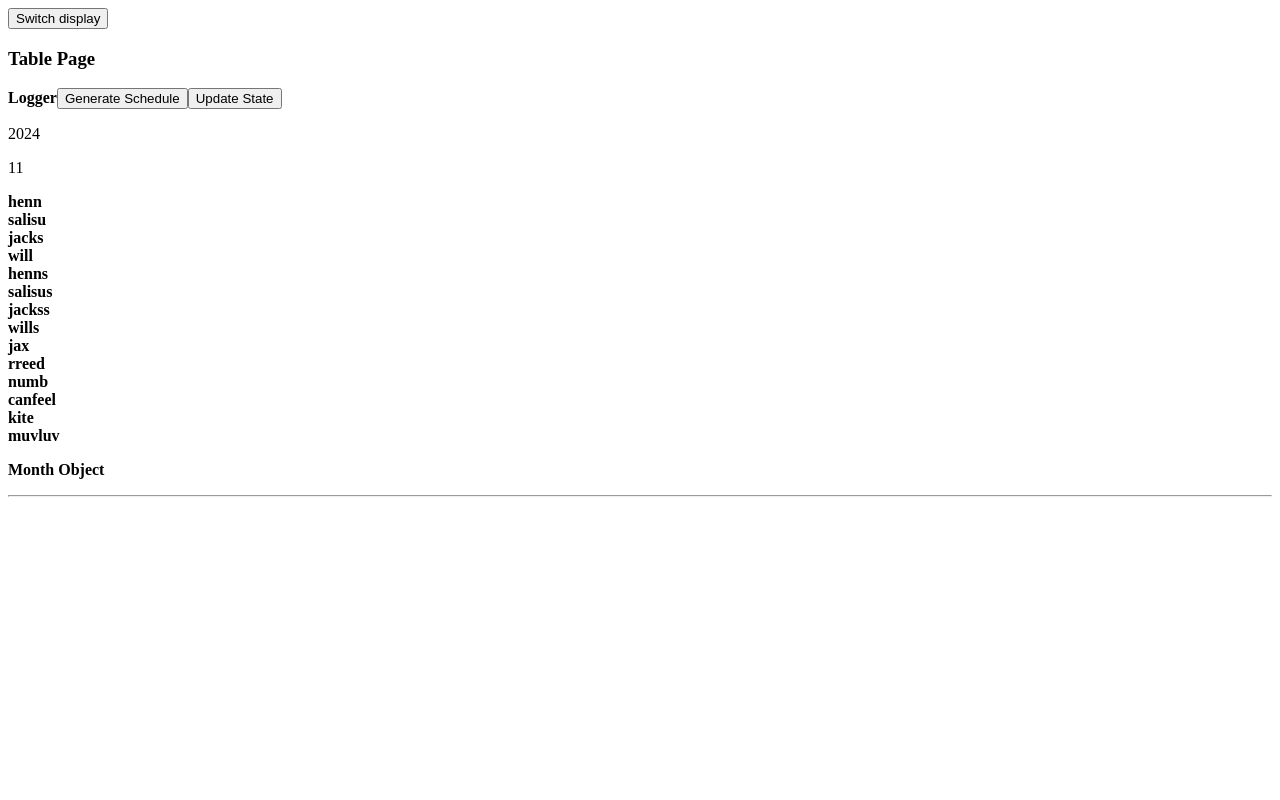
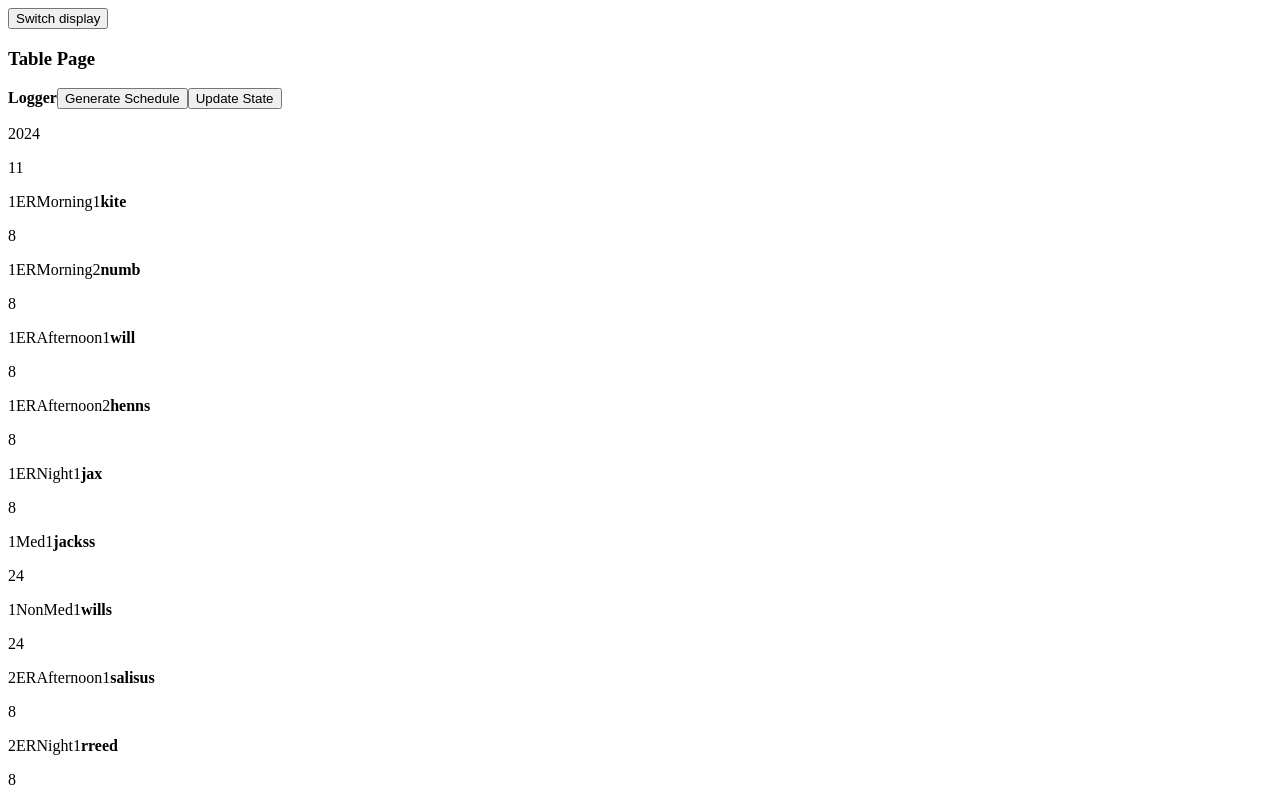
Before and after one commit to Subhavich/doc-sche, a React (Vite) app: page / in a window 1280 px wide. Shown: the top 800 px of the page. Built offline with nearby package versions, Linux system fonts and the light colour scheme.

Commit message:
save initialSchedule into state

```diff
--- a/src/App.jsx
+++ b/src/App.jsx
@@ -37,11 +37,6 @@ function App() {
       {
         name: "salisu",
         color: "blue",
-        slots: [],
-      },
-      {
-        name: "jacks",
-        color: "slategray",
         slots: [],
       },
       {
--- a/src/TablePage.jsx
+++ b/src/TablePage.jsx
@@ -4,7 +4,9 @@ import {
   isAdequateSpacing,
   isOverlapping,
 } from "./utils/slotValidation";
-import { MONTHS, DAYS } from "./utils/static";
+import { MONTHS } from "./utils/static";
+import { useState, useEffect } from "react";
+import { generateMonthArray } from "./utils/rendering";
 
 const createDay = (date) => {
   const isHoliday = ThaiHolidayCalendar.isHoliday(date);
@@ -92,8 +94,8 @@ const addSlot = (doctor, slot, force = false) => {
   }
 
   if (!force) {
-    console.log(leftSlotIndex);
-    console.log(doctor.slots[leftSlotIndex], slot);
+    // console.log(leftSlotIndex);
+    // console.log(doctor.slots[leftSlotIndex], slot);
     if (
       (leftSlotIndex >= 0 &&
         isERConsecutive(doctor.slots[leftSlotIndex], slot)) ||
@@ -111,9 +113,8 @@ const addSlot = (doctor, slot, force = false) => {
       throw new Error("Inadequate slot spacing");
     }
   }
-
+  slot.doctor = doctor.name;
   doctor.slots.splice(insertIndex, 0, slot);
-  slot.doctor = doctor.name;
 };
 
 const scheduleSlots = (doctors, slots) => {
@@ -127,11 +128,11 @@ const scheduleSlots = (doctors, slots) => {
         takeSlot = true;
         break;
       } catch (e) {
-        console.log("Error", e);
+        // console.log("Error", e);
       }
     }
     if (!takeSlot) {
-      console.log("Cannot Assign Slot", slot);
+      // console.log("Cannot Assign Slot", slot);
     }
   }
 };
@@ -143,10 +144,32 @@ export default function TablePage({ config, doctors }) {
   );
 
   // const flatMappedSlots = monthArray.flatMap((ele) => ele.slots);
-
   const allSlots = monthArray.flatMap((ele) =>
     ele.slots.map((slot) => ({ ...slot, doctor: undefined }))
   );
+
+  const [initialSchedule, setInitialSchedule] = useState(null);
+
+  useEffect(() => {
+    scheduleSlots(doctors, allSlots);
+
+    const schedule = {
+      slots: allSlots.map((slot) => ({ ...slot })),
+      doctors: doctors.map((doctor) => ({
+        ...doctor,
+        slots: doctor.slots.map((slot) => ({ ...slot })),
+      })),
+    };
+
+    setInitialSchedule(schedule);
+  }, []);
+  // Generate the schedule synchronously
+
+  if (!initialSchedule) {
+    return <p>Loading...</p>;
+  }
+
+  console.log(initialSchedule);
 
   // Schedule flatmappedslots here
   // Write an operation to map doctors to slot and slots to doctors
@@ -156,13 +179,7 @@ export default function TablePage({ config, doctors }) {
       <h3>Table Page</h3>
       <p>
         <b>Logger</b>
-        <button
-          onClick={() => {
-            scheduleSlots(doctors, allSlots);
-          }}
-        >
-          Generate Schedule
-        </button>
+        <button>Generate Schedule</button>
         <button>Update State</button>
       </p>
       <div>
@@ -170,11 +187,25 @@ export default function TablePage({ config, doctors }) {
         <p>{config.scheduleStart.month}</p>
 
         <div>
+          {initialSchedule.slots.map((slot) => {
+            console.log(slot);
+            return (
+              <div>
+                <span>{slot.id}</span>
+                <b>{slot.doctor}</b>
+                <p>{slot.duration}</p>
+              </div>
+            );
+          })}
+        </div>
+        <div>
           {config.doctors.map((doctor, ind) => (
             <div key={ind}>
               <b>{doctor.name}</b>
               {doctor.slots.map((slot) => (
-                <p>{slot.id}</p>
+                <p>
+                  {slot.id}-{slot.doctor}
+                </p>
               ))}
             </div>
           ))}
--- a/src/utils/rendering.js
+++ b/src/utils/rendering.js
@@ -1,5 +1,4 @@
-const generateMonthArray = (year, monthIndex) => {
-  console.log(year, monthIndex);
+export const generateMonthArray = (year, monthIndex) => {
   const startDateOfMonth = new Date(year, monthIndex);
 
   const endDateOfMonth = new Date(year, monthIndex + 1, 0).getDate();
```
